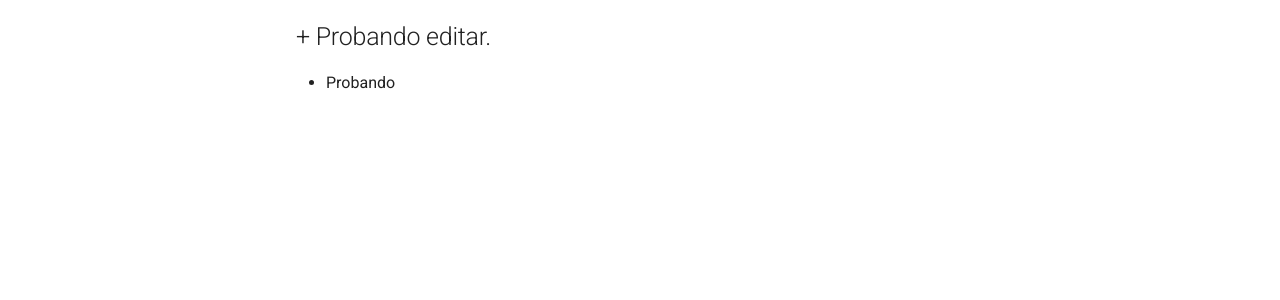
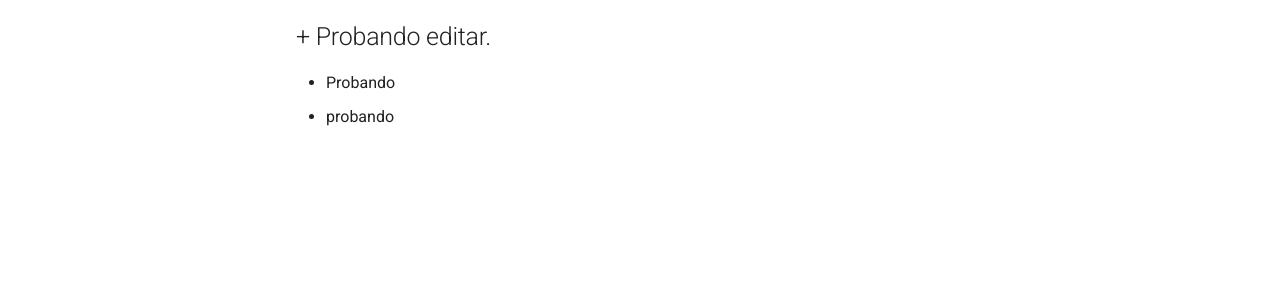
Before and after one commit to abl78-ua/Wiki-IMCR, an MkDocs documentation site: the page built from docs/Computer Vision/ComputerVision.md, in a window 1280 px wide. Shown: the part 274-574 px from the top of the page. Built offline with MkDocs 1.6.1 and Material for MkDocs 9.7.7, drawn with Linux system fonts in a browser that asks for light colours.

Commit message:
Update ComputerVision.md

```diff
--- a/docs/Computer Vision/ComputerVision.md
+++ b/docs/Computer Vision/ComputerVision.md
@@ -4,3 +4,4 @@ This will be the landing page for all the computer vision related topics.
 
 ## + Probando editar.
 + Probando
++ probando
```
